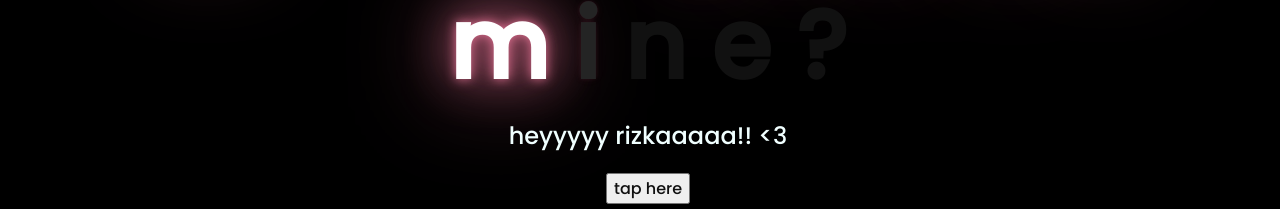
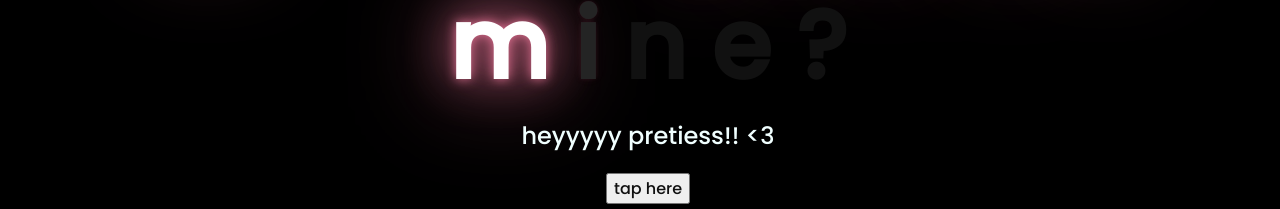
Before and after one commit to Davidnfy/flower, a plain HTML site: page index.html in a window 1280 px wide. Shown: the part 392-601 px from the top of the page. Drawn offline with Linux system fonts and the light colour scheme.

Commit message:
Update index.html

```diff
--- a/index.html
+++ b/index.html
@@ -32,7 +32,7 @@
         <span>?</span>
     </div>
     <div class="description">
-        <span>heyyyyy rizkaaaaa!! <3</span>
+        <span>heyyyyy pretiess!! <3</span>
     </div>
     <div class="button">
         <button>
```
